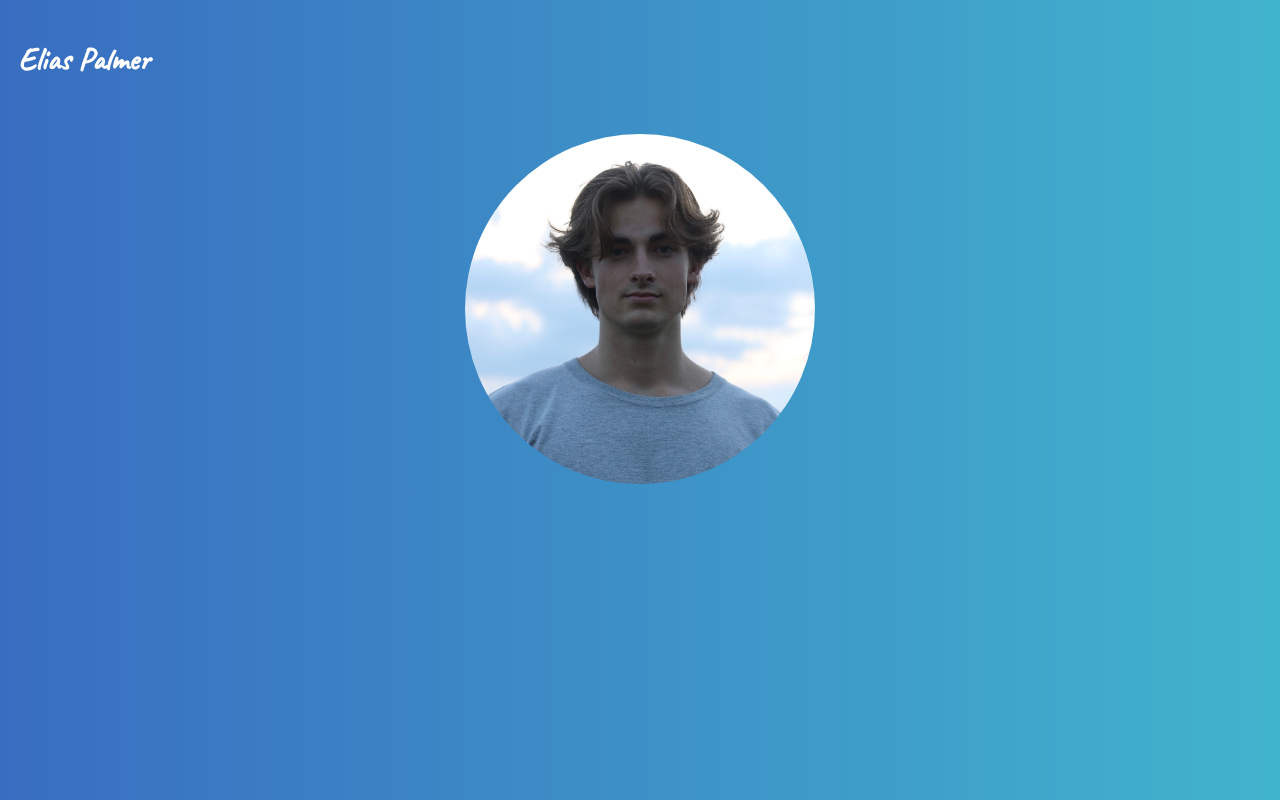
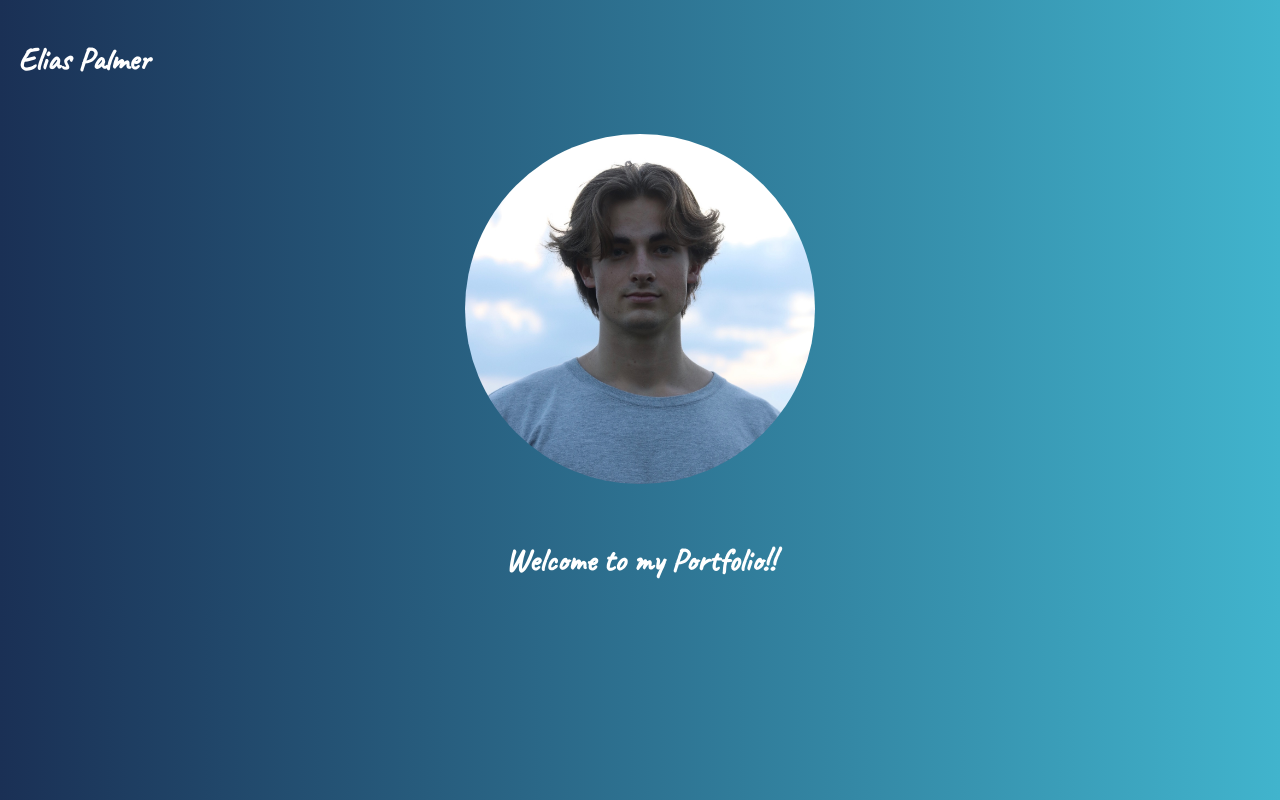
Before and after one commit to palmerelias/portfolio-app, a React (Vite) app: page / in a window 1280 px wide. Built offline with nearby package versions, Linux system fonts and the light colour scheme.

Commit message:
adjusted background gradient and added portfolio message

```diff
--- a/src/App.css
+++ b/src/App.css
@@ -1,6 +1,6 @@
 body {
     background: rgb(57,109,193);
-    background: linear-gradient(90deg, rgba(57,109,193,1) 0%, rgba(65,180,205,1) 100%);
+    background: linear-gradient(90deg, rgb(26, 48, 85) 0%, rgba(65,180,205,1) 100%);
 }
 
 .nav {
@@ -12,7 +12,6 @@ body {
 }
 
 .profile {
-    justify-content: center;
     width: 350px;
     border-radius: 175px;
 }
@@ -22,3 +21,11 @@ body {
     justify-content: center;
     margin-top: 22px;
 }
+
+.title {
+    font-family: 'Caveat', cursive;
+    margin-top: 35px;
+    color: #fff;
+    display: flex;
+    justify-content: center;
+}
--- a/src/App.jsx
+++ b/src/App.jsx
@@ -13,6 +13,9 @@ function App() {
       <div className='profile-img'>
         <img src={profile} className="profile"/>
       </div>
+      <div className='title'>
+        <h1>Welcome to my Portfolio!!</h1>
+      </div>
     </div>
   )
 }
```
